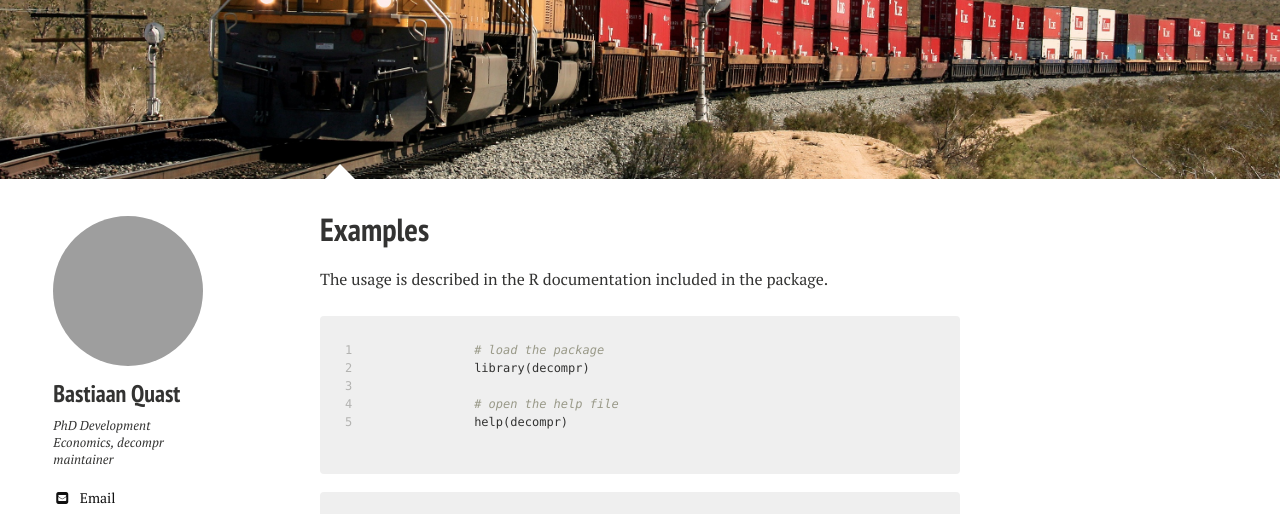
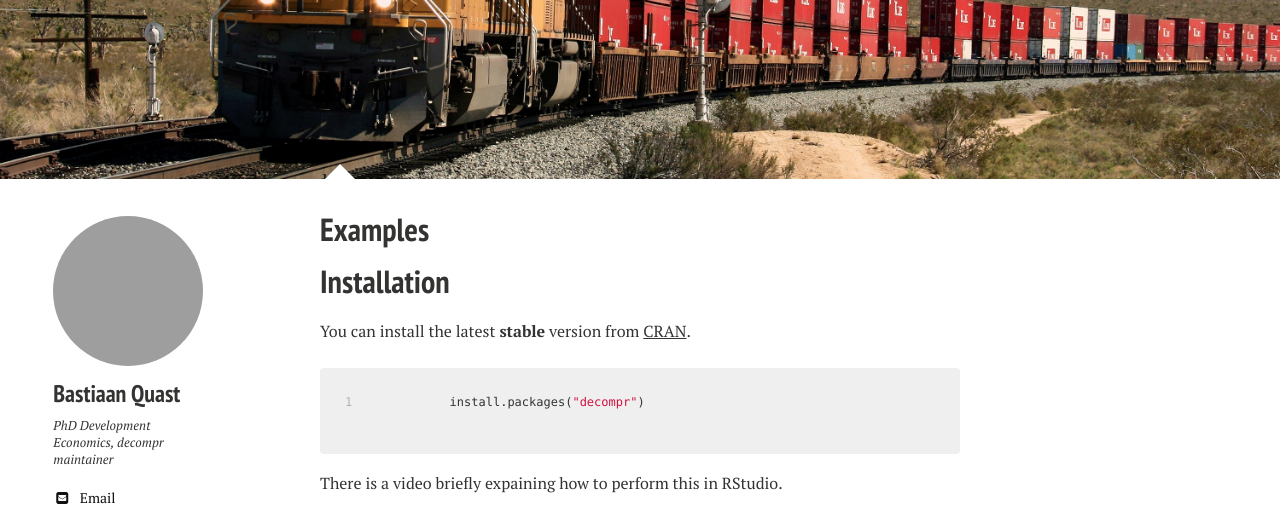
Before and after one commit to bquast/decompr, a Jekyll site: the page built from examples/index.md, in a window 1280 px wide and 1400 px high, scrolled down 406 px. Shown: the top 514 px of the window. Built offline with Jekyll 4.4.1, drawn with Linux system fonts in a browser that asks for light colours; nearby versions of some CDN libraries; some of the changed text lies outside the part shown; grey boxes are pictures that could not be loaded.

Commit message:
add videos to examples

```diff
--- a/examples/index.md
+++ b/examples/index.md
@@ -6,7 +6,23 @@
   feature: shipping-train.jpg
 ---
 
-The usage is described in the R documentation included in the package.
+# Installation
+You can install the latest **stable** version from [CRAN](http://cran.r-project.org/web/packages/decompr/index.html).
+
+{% highlight r linenos %}
+install.packages("decompr")
+{% endhighlight %}
+
+There is a video briefly expaining how to perform this in RStudio.
+
+<iframe width="560" height="315" src="//www.youtube.com/embed/pdYJ2QjNiY8" frameborder="0" allowfullscreen></iframe>
+
+# Usage
+These YouTube videos give a brief introduction into the usage of the package.
+
+<iframe width="560" height="315" src="//www.youtube.com/embed/hg6TyqapYtc" frameborder="0" allowfullscreen></iframe>
+
+The usage is also described in the R documentation included in the package.
 
 {% highlight r linenos %}
 # load the package
```
Also changed, not shown: other parts of examples/index.md (+3 -3 lines).
